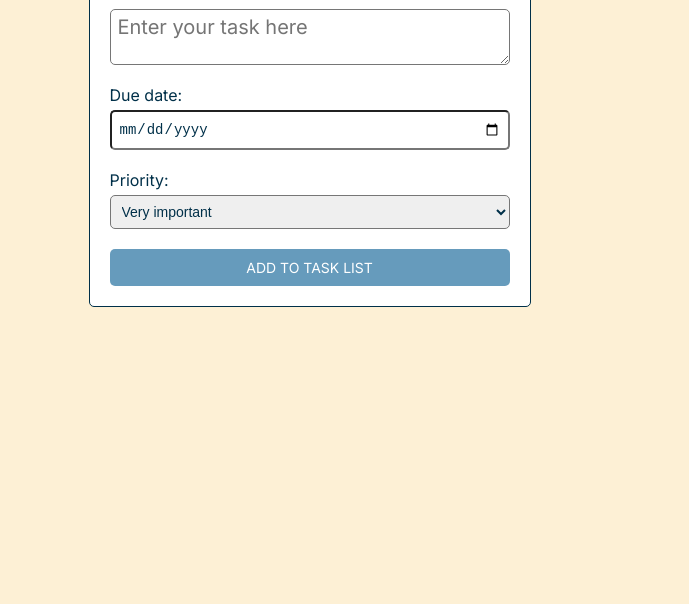
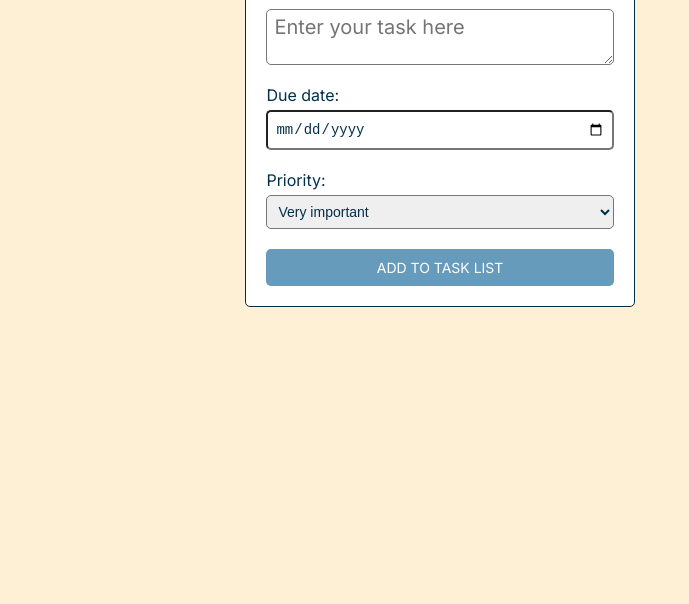
Before and after one commit to Jonas-Petrikas/To-Do-app-individual-, a plain HTML site: page index.html in a window 1280 px wide. Shown: the part 196-800 px from the top of the page, without its empty margins (0-689 px from the left). Drawn offline with Linux system fonts and the light colour scheme; a web font is replaced by a local one.

Commit message:
smal styling changes

```diff
--- a/style.scss
+++ b/style.scss
@@ -47,18 +47,26 @@ body {
     background-color: $base-color
 }
 
+*{
+    box-sizing: border-box;
+}
+
+
 .tasks{
     display: flex;
-    justify-content: space-around;
+    justify-content: center;
+    column-gap: 50px;
+    flex-wrap: wrap;
 
     .enter-tasks-bin{
         display: flex;
         flex-direction: column;
         justify-content: center;
-        min-width: 400px;
+        min-width: 350px;
         background-color: white;
         padding: 20px;
         border-radius: 5px;
+        max-height: 400px;
         border: 1px solid $primary-color1;
 
         input, textarea, select{
@@ -74,12 +82,15 @@ body {
 
         textarea{
             font-size: 20px;
+            line-height: 20px;
+            min-height: 35px;
 
         }
     }
 
     .display-tasks-bin{
-        min-width: 500px;
+        min-width: 350px;
+        max-width: 500px;
 
         fieldset{
             border-radius: 5px;
```
Also changed, not shown: style.css.
